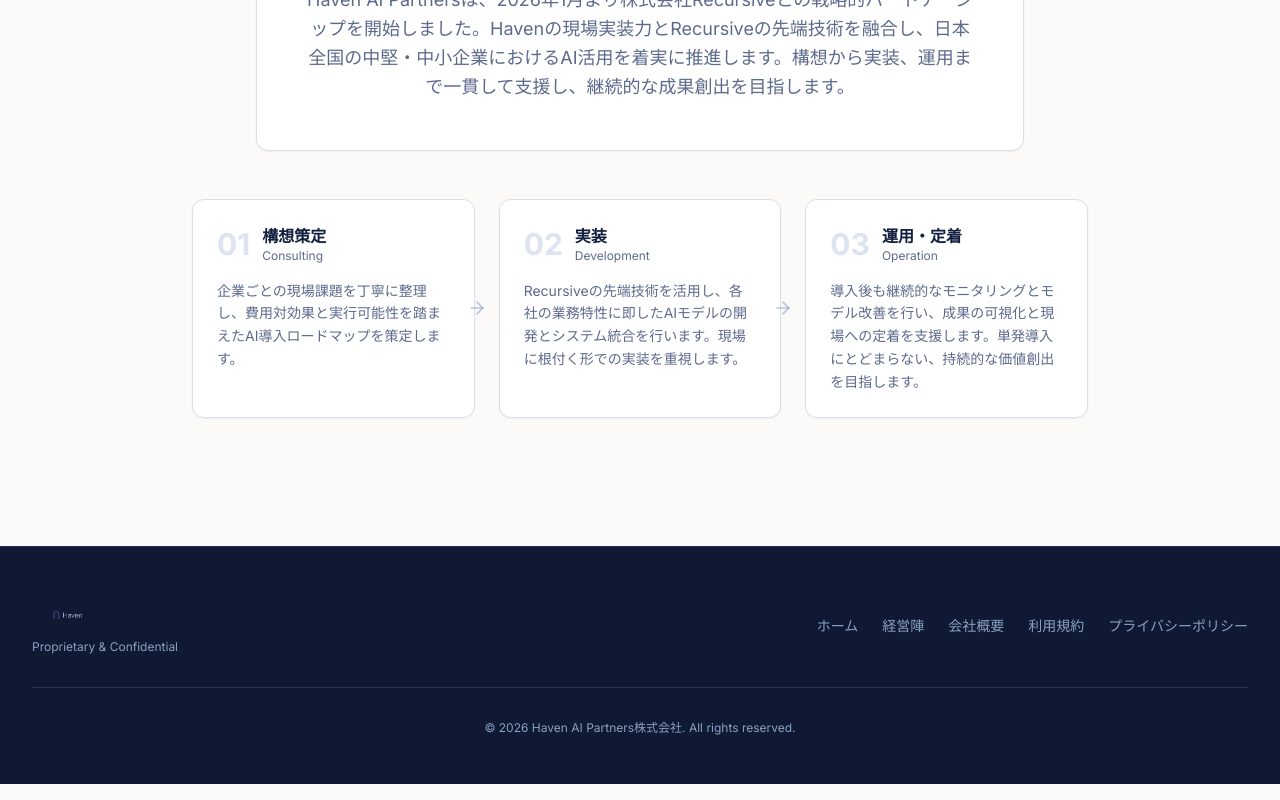
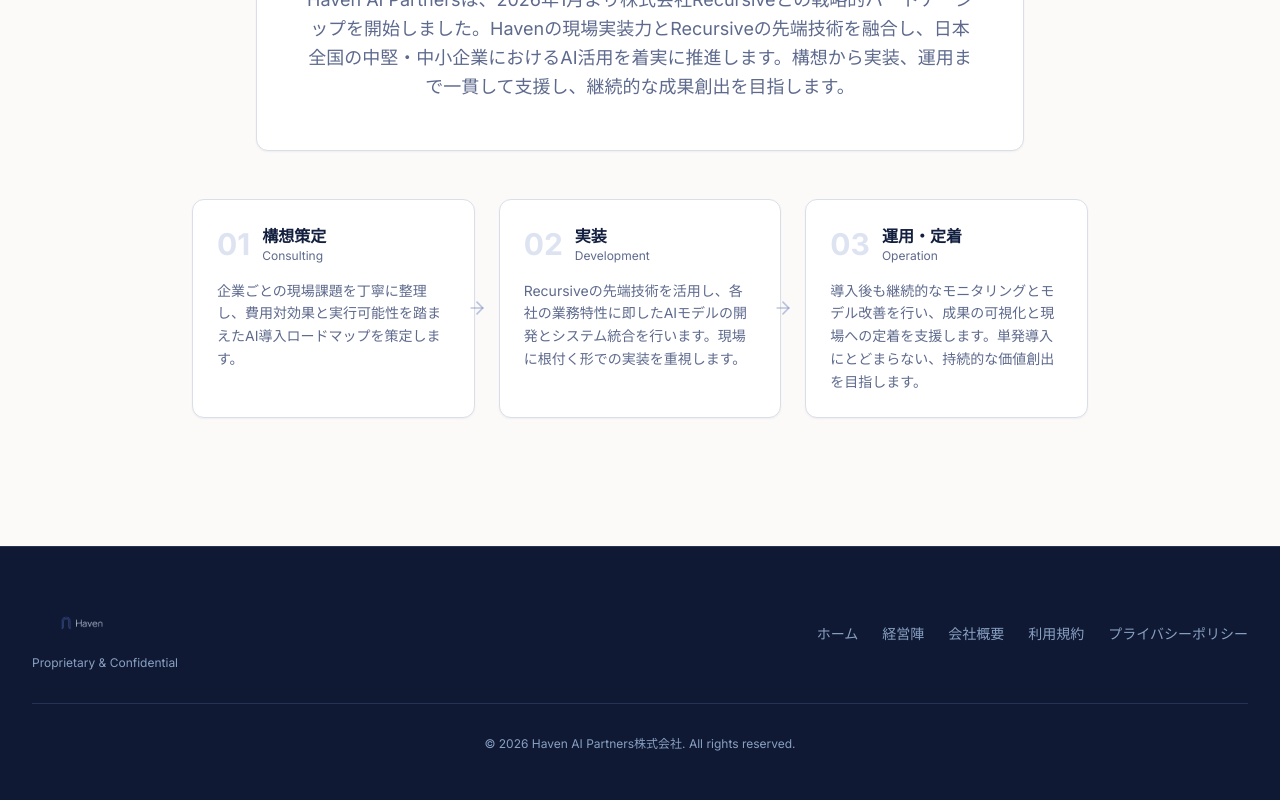
Before and after one commit to Haven-AI-Partners/corporate-website, a Next.js app: page / in a window 1280 px wide. Shown: the part 2999-3799 px from the top of the page. Built offline with nearby package versions, Linux system fonts and the light colour scheme.

Commit message:
Increase footer logo size

```diff
--- a/components/footer.tsx
+++ b/components/footer.tsx
@@ -17,9 +17,9 @@
             <Image
               src="/haven-logo.png"
               alt="Haven AI Partners"
-              width={160}
-              height={40}
-              className="h-10 w-auto"
+              width={240}
+              height={60}
+              className="h-14 w-auto"
             />
             <p className="mt-1 text-xs text-[hsl(216,33%,65%)]">
               {t.confidential}
```
